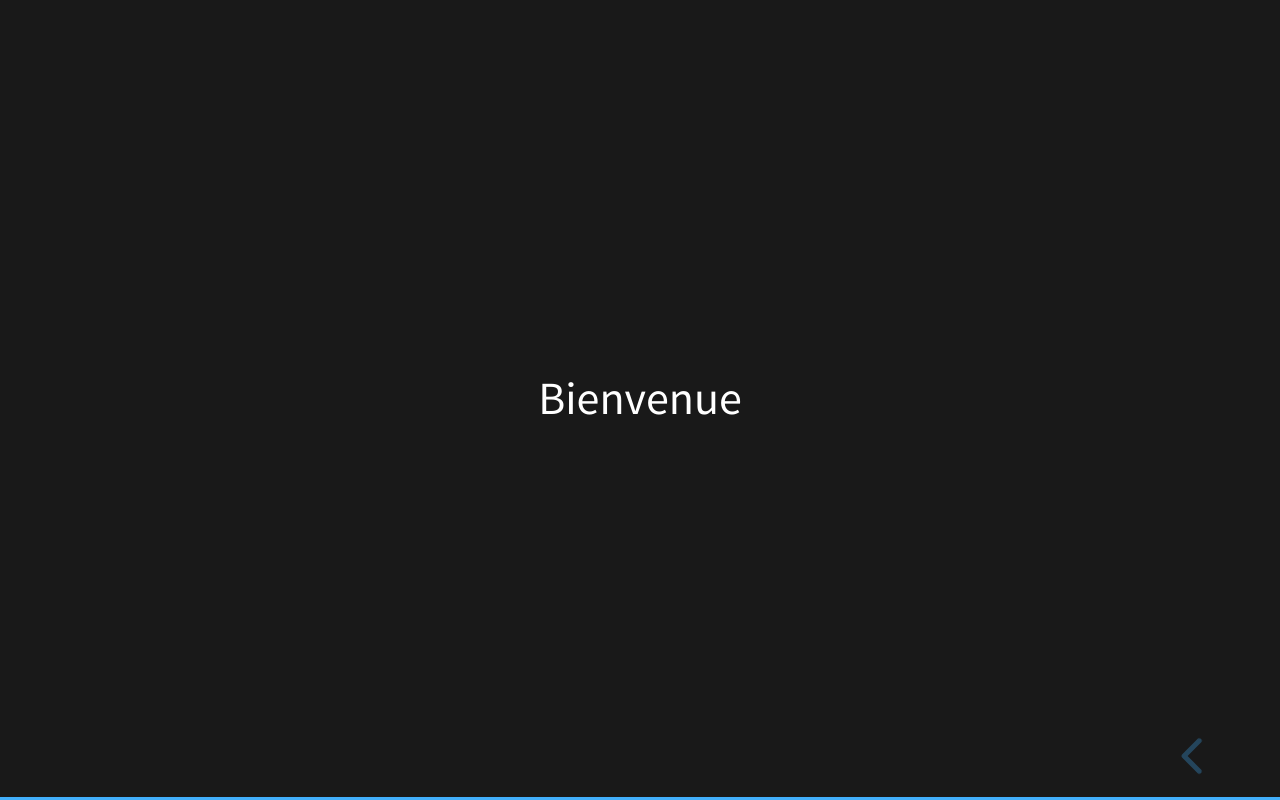
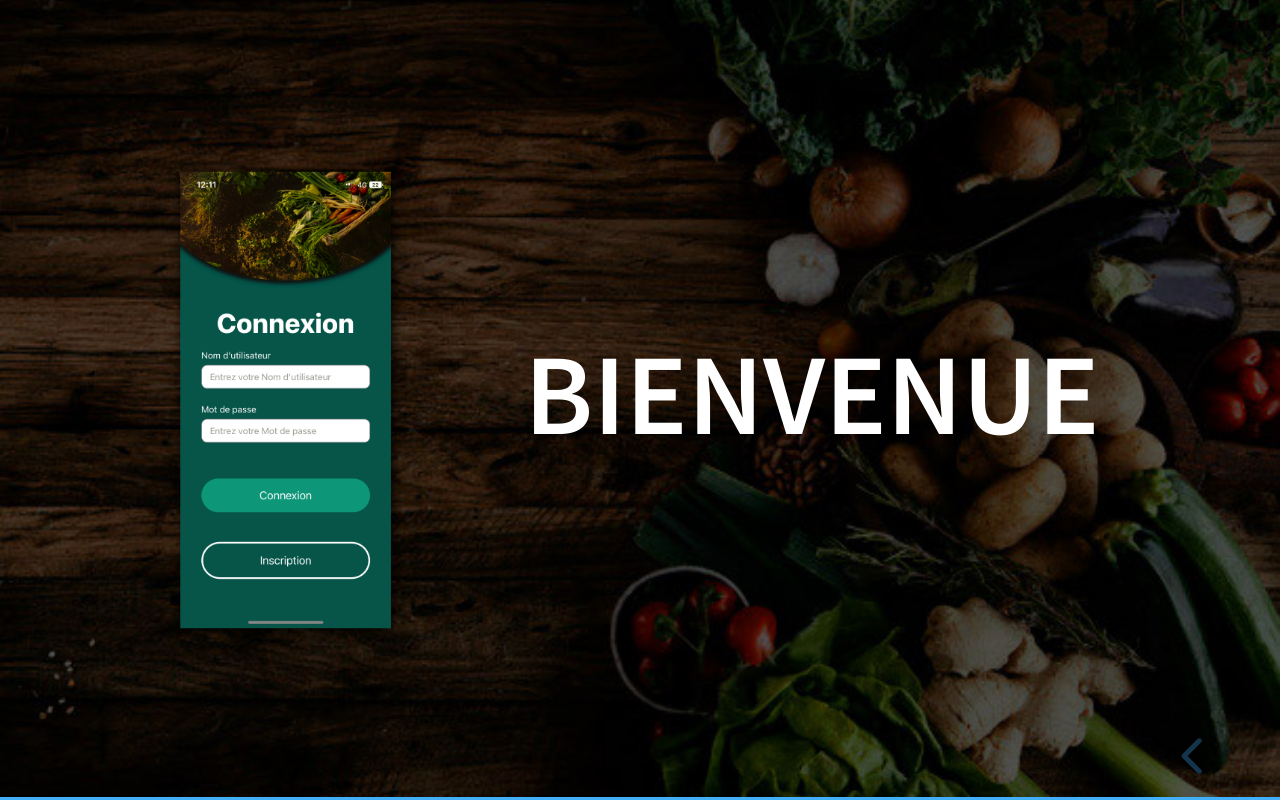
Before and after one commit to Tesseve/MonTerroirPresentation, a website: page index.html in a window 1280 px wide. Both pictures are taken after a click on the button "next slide". Drawn offline with Linux system fonts and the light colour scheme.

Commit message:
images bienvenue

```diff
--- a/index.html
+++ b/index.html
@@ -19,8 +19,25 @@
   <body>
     <div class="reveal">
       <div class="slides">
-        <section>Mon Terroir</section>
-        <section>Bienvenue</section>
+        <section data-background-image="dist/images/legumes.jpg">
+          <h1>Mon Terroir</h1>
+        </section>
+        <section data-background-image="dist/images/legumes.jpg">
+          <div
+            style="
+              display: flex;
+              align-items: center;
+              justify-content: space-around;
+            "
+          >
+            <img
+              src="dist/screenshots/start.jpeg"
+              width="20%"
+              style="box-shadow: 2px 2px 10px black"
+            />
+            <h1>Bienvenue</h1>
+          </div>
+        </section>
       </div>
     </div>
 
```
Also changed, not shown: dist/images/legumes.jpg (added), dist/screenshots/start.jpeg (added).
